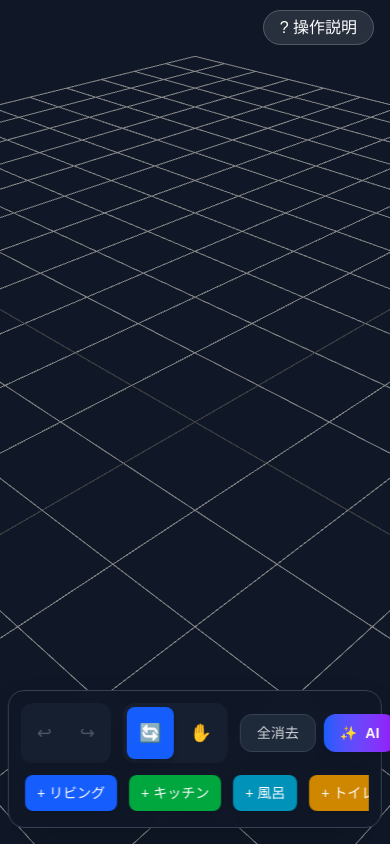
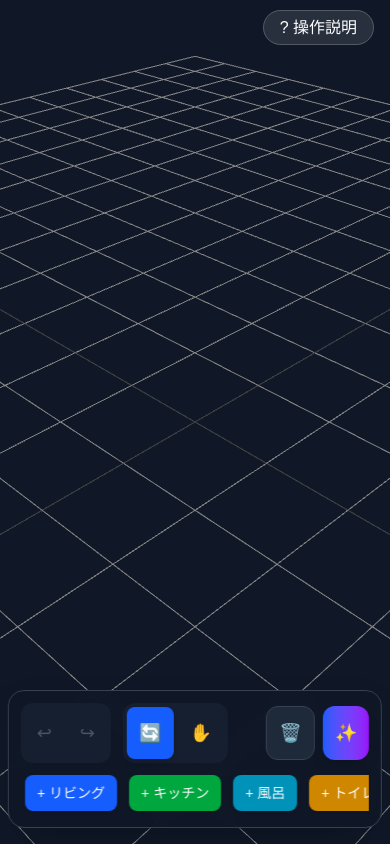
Before and after one commit to tianzhongyoushi178/housemake, a Next.js app: page / in a window 390 px wide. Built offline with nearby package versions, Linux system fonts and the light colour scheme.

Commit message:
fix: Compact toolbar buttons on mobile to prevent overflow

```diff
--- a/components/ui/Toolbar.tsx
+++ b/components/ui/Toolbar.tsx
@@ -177,18 +177,22 @@ export default function Toolbar() {
                     </div>
 
                     {/* System Actions */}
-                    <div className="flex gap-2 ml-auto md:ml-0">
+                    <div className="flex gap-2 ml-auto md:ml-0 shrink-0">
                         <button
                             onClick={clearScene}
-                            className="bg-gray-800 hover:bg-gray-700 text-gray-300 px-4 py-2 rounded-xl text-sm font-medium transition-colors whitespace-nowrap active:scale-95 border border-gray-700"
+                            className="bg-gray-800 hover:bg-gray-700 text-gray-300 p-3 md:px-4 md:py-2 rounded-xl text-sm font-medium transition-colors whitespace-nowrap active:scale-95 border border-gray-700"
+                            title="全消去"
                         >
-                            全消去
+                            <span className="md:hidden text-lg">🗑️</span>
+                            <span className="hidden md:inline">全消去</span>
                         </button>
                         <button
                             onClick={() => setAIModalOpen(true)}
-                            className="bg-gradient-to-r from-blue-600 to-purple-600 hover:from-blue-500 hover:to-purple-500 text-white px-4 py-2 rounded-xl text-sm font-bold transition-all shadow-lg hover:shadow-blue-500/50 whitespace-nowrap flex items-center gap-2 active:scale-95"
+                            className="bg-gradient-to-r from-blue-600 to-purple-600 hover:from-blue-500 hover:to-purple-500 text-white p-3 md:px-4 md:py-2 rounded-xl text-sm font-bold transition-all shadow-lg hover:shadow-blue-500/50 whitespace-nowrap flex items-center gap-2 active:scale-95"
+                            title="AI生成"
                         >
-                            <span>✨</span> AI
+                            <span className="text-lg">✨</span>
+                            <span className="hidden md:inline">AI</span>
                         </button>
                     </div>
                 </div>
```
